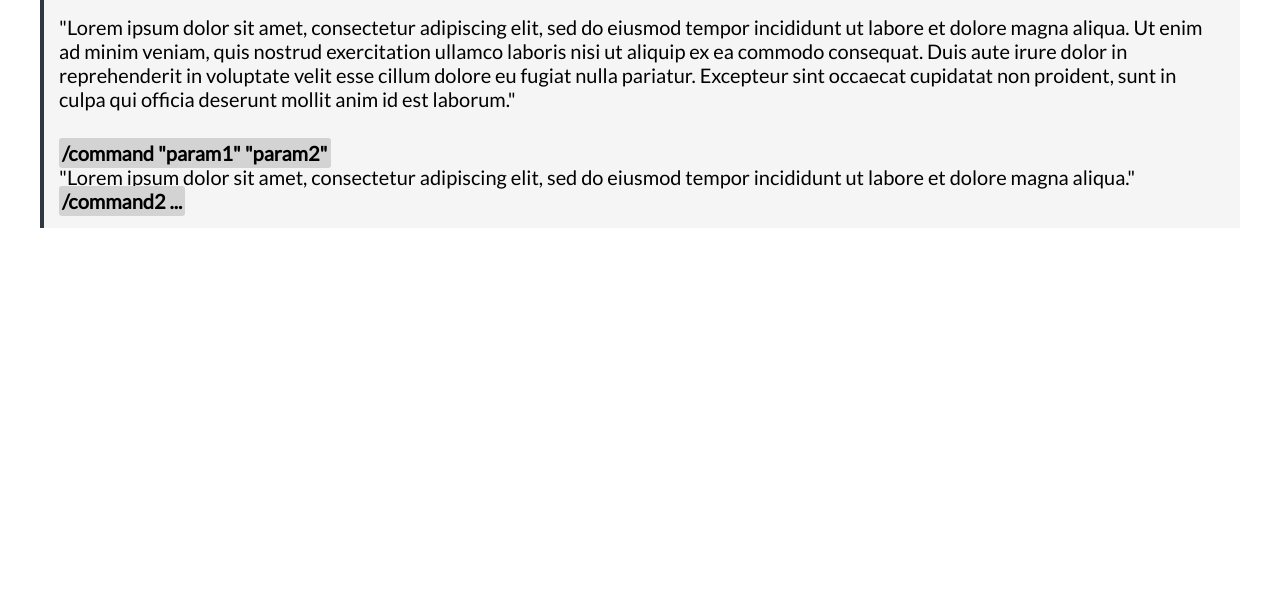
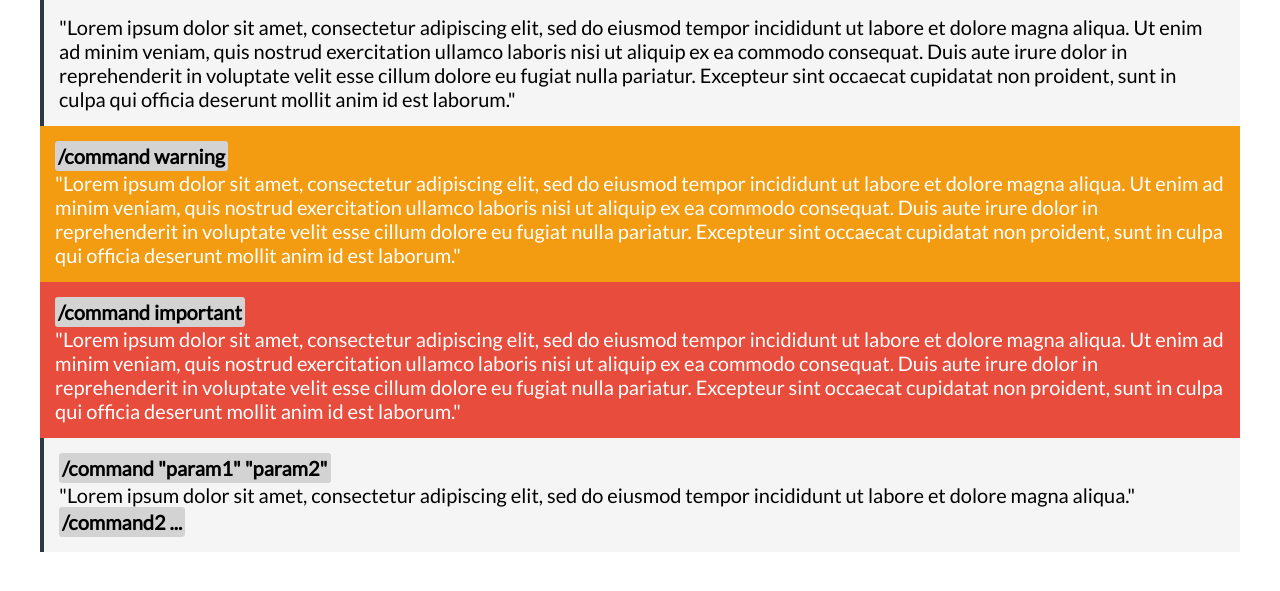
Before and after one commit to Utaria/utaria.fr, a PHP site: page /guide/article.html in a window 1280 px wide. Shown: the top 591 px of the page. Run offline with PHP 8.4, Linux system fonts and the light colour scheme.

Commit message:
article v2

```diff
--- a/guide/article.html
+++ b/guide/article.html
@@ -48,6 +48,18 @@
 				"Lorem ipsum dolor sit amet, consectetur adipiscing elit, sed do eiusmod tempor incididunt ut labore et dolore magna aliqua. Ut enim ad minim veniam, quis nostrud exercitation ullamco laboris nisi ut aliquip ex ea commodo consequat. Duis aute irure dolor in reprehenderit in voluptate velit esse cillum dolore eu fugiat nulla pariatur. Excepteur sint occaecat cupidatat non proident, sunt in culpa qui officia deserunt mollit anim id est laborum."
 				</p>
 			</blockquote>
+			<blockquote class="warning">
+				<span class="command">/command warning</span>
+				<p>
+				"Lorem ipsum dolor sit amet, consectetur adipiscing elit, sed do eiusmod tempor incididunt ut labore et dolore magna aliqua. Ut enim ad minim veniam, quis nostrud exercitation ullamco laboris nisi ut aliquip ex ea commodo consequat. Duis aute irure dolor in reprehenderit in voluptate velit esse cillum dolore eu fugiat nulla pariatur. Excepteur sint occaecat cupidatat non proident, sunt in culpa qui officia deserunt mollit anim id est laborum."
+				</p>
+			</blockquote>
+			<blockquote class="important">
+				<span class="command">/command important</span>
+				<p>
+				"Lorem ipsum dolor sit amet, consectetur adipiscing elit, sed do eiusmod tempor incididunt ut labore et dolore magna aliqua. Ut enim ad minim veniam, quis nostrud exercitation ullamco laboris nisi ut aliquip ex ea commodo consequat. Duis aute irure dolor in reprehenderit in voluptate velit esse cillum dolore eu fugiat nulla pariatur. Excepteur sint occaecat cupidatat non proident, sunt in culpa qui officia deserunt mollit anim id est laborum."
+				</p>
+			</blockquote>
 			<blockquote class="info">
 				<span class="command">/command "param1" "param2"</span>
 				<p>
--- a/guide/style.css
+++ b/guide/style.css
@@ -30,15 +30,29 @@ section.container-link div.category{
 	float: left;
 }
 /*article.html*/
-section blockquote.info{
-	border-left: 4px solid #2e3842;
+section blockquote{
 	background-color: #F5F5F5;
 	padding: 15px;
 	line-height: 1.2em;
 }
+section blockquote.info{
+	border-left: 4px solid #2e3842;
+}
+section blockquote.warning{
+	color: #FFF;
+	background-color: #f39c12;
+}
+section blockquote.important{
+	color: #FFF;
+	background-color: #e74c3c;
+}
+
 section blockquote .command{
+	position: relative;
+	display: inline-block;
 	background-color: lightgray;
 	border-radius: 3px;
 	font-weight: bold;
 	padding: 3px;
+	color: black;
 }
```
